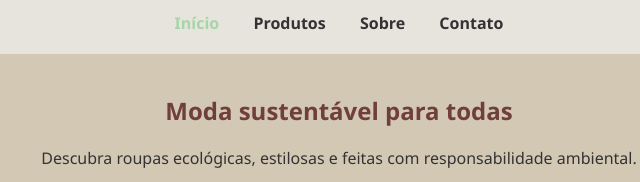
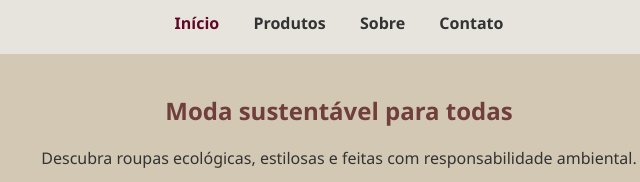
Before and after one commit to lissa-hasegawa/P2-GCS-cenario1, a plain HTML site: page index.html in a window 1280 px wide. In both pictures the pointer is over the link "Início". Shown: the part 523-705 px from the top of the page, 301-941 px from the left. Drawn offline with Linux system fonts and the light colour scheme.

Commit message:
Ajustando a paleta de cores nos itens de menu

```diff
--- a/styles.css
+++ b/styles.css
@@ -31,7 +31,7 @@ nav a {
 }
 
 nav a:hover {
-    color: #a5d6a7;
+    color: #620725;
 }
 
 .intro {
```
